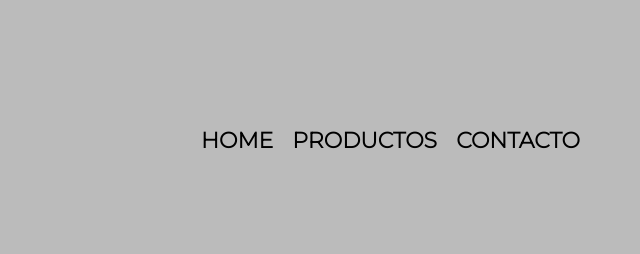
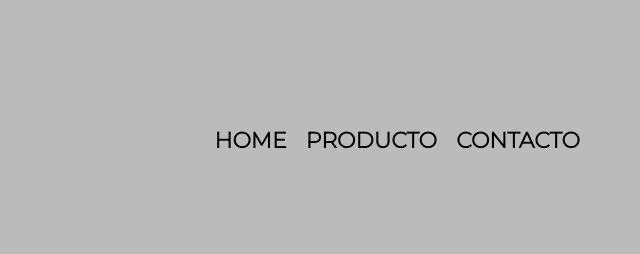
Before and after one commit to Agustina1toledo1/alura-git, a plain HTML site: page index.html in a window 1280 px wide. Shown: the top 254 px of the page, 530-1170 px from the left. Drawn offline with Linux system fonts and the light colour scheme.

Commit message:
Ejemplo de modificacion en productos a producto.

```diff
--- a/index.html
+++ b/index.html
@@ -17,7 +17,8 @@
                 <nav>
                     <ul>
                         <li><a href="index.html">Home</a></li>
-                        <li><a href="productos.html">Productos</a></li>
+                        <li><a href="productos.html">Producto</a></li>
+                        <!--productos-->
                         <li><a href="#">Contacto</a></li>
                     </ul>
                 </nav>
```
